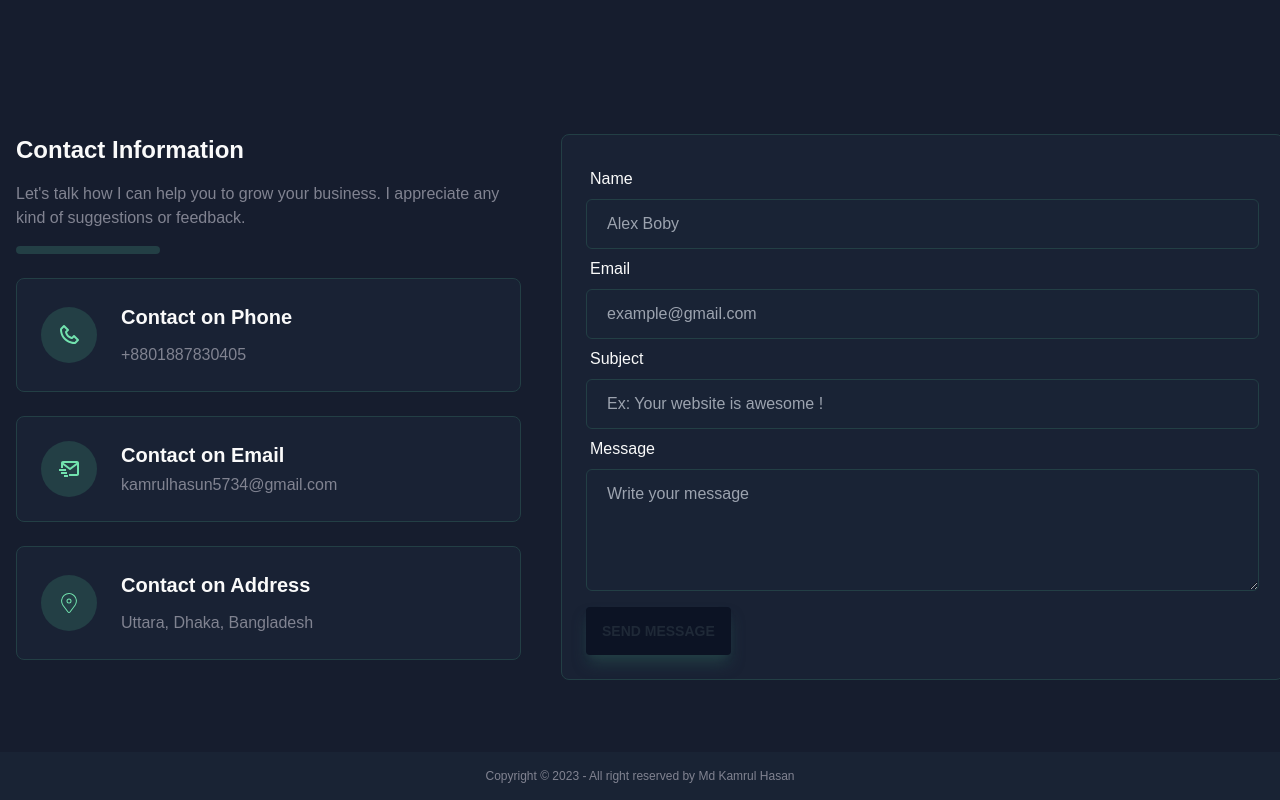
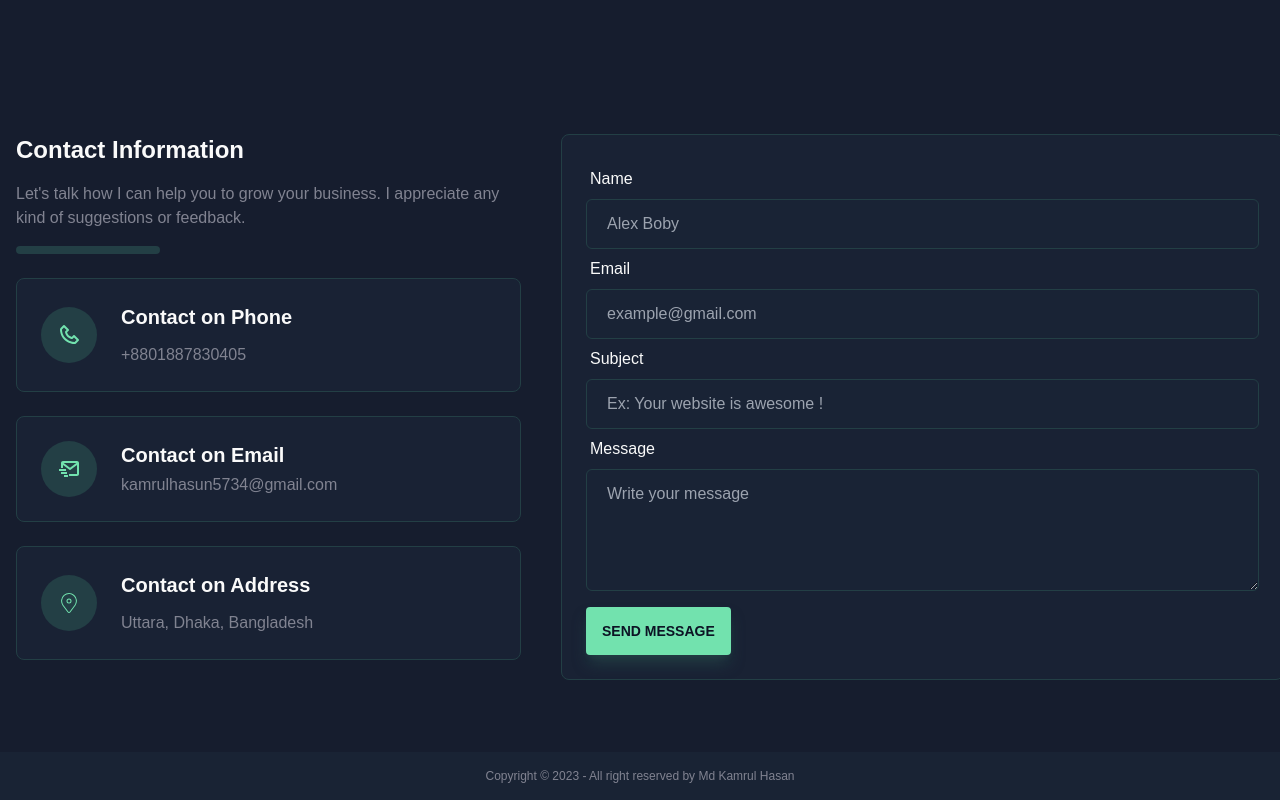
Before and after one commit to Rafi5734/Portfolio, a React (Vite) app: page / in a window 1280 px wide. Shown: the part 4631-5431 px from the top of the page. Built offline with nearby package versions, Linux system fonts and the light colour scheme; a web font is replaced by a local one.

Commit message:
send message button text style changed

```diff
--- a/src/components/Contact.tsx
+++ b/src/components/Contact.tsx
@@ -155,7 +155,7 @@ const Contact = () => {
           </div>
           <button
             type="submit"
-            className="btn mt-4 lg:btn-md btn-sm primary-btn bg-[#0c1324] hover:bg-main-color border-0 rounded shadow-lg shadow-sec-color"
+            className="btn mt-4 lg:btn-md btn-sm primary-btn bg-main-color hover:bg-main-color border-0 rounded shadow-lg shadow-sec-color text-[#0c1324]"
           >
             <span>Send Message</span>
           </button>
```
